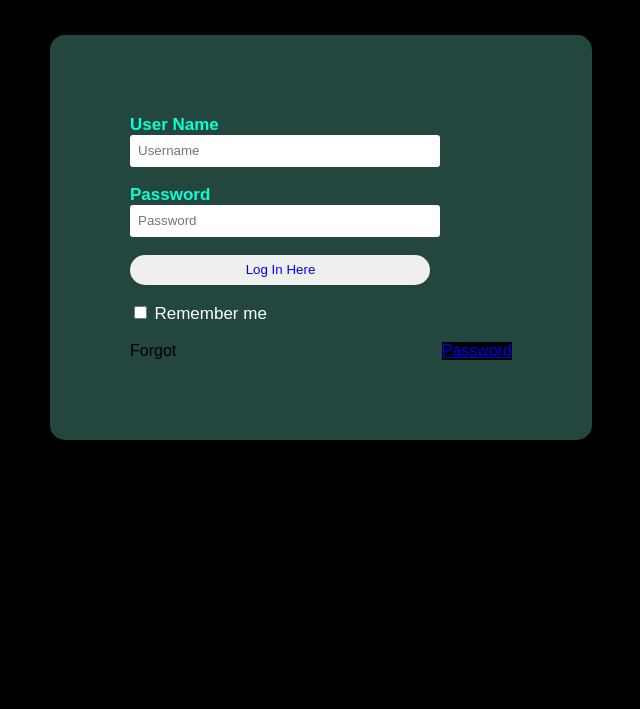
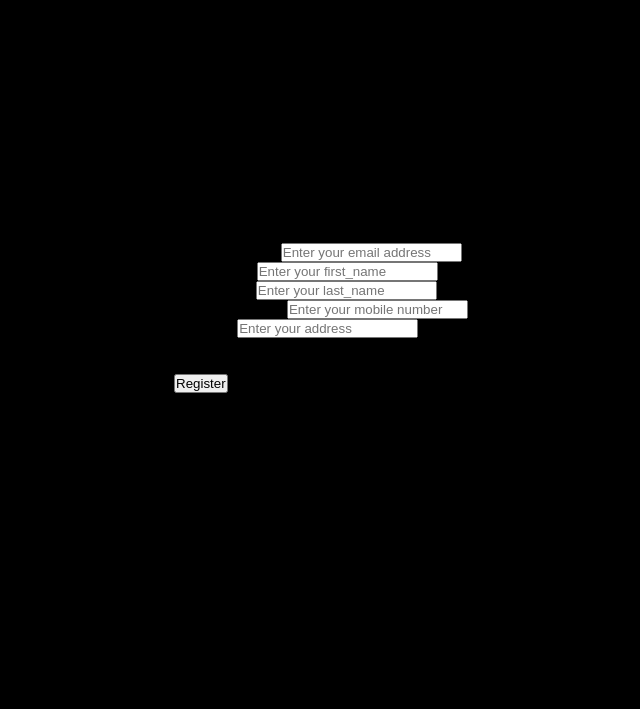
Before and after one commit to srinu-1/Log-in-page, a plain HTML site: page index.html in a window 1280 px wide. Shown: the part 91-800 px from the top of the page, without its empty margins (319-959 px from the left). Drawn offline with Linux system fonts and the light colour scheme; files that its build step writes are made by us from their sources.

Commit message:
first commit

```diff
--- a/index.html
+++ b/index.html
@@ -2,29 +2,55 @@
 <html>
 <head>
     <title>Login Form</title>
-    <link rel="stylesheet" type="text/css" href="css/style.css">
+    <link rel="stylesheet" href="css/style.css">
 </head>
 <body>
-    <h2>Login Page</h2><br>
-    <div class="login">
-    <form id="login" method="get" action="login.php">
-        <label><b>User Name
-        </b>
-        </label>
-        <input type="text" name="Uname" id="Uname" placeholder="Username">
-        <br><br>
-        <label><b>Password
-        </b>
-        </label>
-        <input type="Password" name="Pass" id="Pass" placeholder="Password">
-        <br><br>
-        <input type="button" name="log" id="log" value="Log In Here">
-        <br><br>
-        <input type="checkbox" id="check">
-        <span>Remember me</span>
-        <br><br>
-        Forgot <a href="#">Password</a>
-    </form>
-</div>
+    <div class="container">
+        <div class="title">Log-in form</div>
+        <form action="#">
+            <div class="user-details">
+                <div class="input-box">
+                    <span class="details">Email Address</span>
+                    <input type="text" placeholder="Enter your email address" required>
+                </div>
+                <div class="input-box">
+                    <span class="details">First Name</span>
+                    <input type="text" placeholder="Enter your first_name" required>
+                </div>
+                <div class="input-box">
+                    <span class="details">Last Name</span>
+                    <input type="text" placeholder="Enter your last_name" required>
+                </div>
+                <div class="input-box">
+                    <span class="details">Mobile Number</span>
+                    <input type="text" placeholder="Enter your mobile number" required>
+                </div>
+                <div class="input-box">
+                    <span class="details">Address</span>
+                    <input type="text" placeholder="Enter your address" required>
+                </div>
+                <div class="gender-details">
+                    <span class="gender-title">Gender</span>
+                    <div class="category">
+                        <label for="">
+                            <span class="dot one"></span>
+                            <span class="gender">Male</span>
+                        </label>
+                        <label for="">
+                            <span class="dot one"></span>
+                            <span class="gender">Female</span>
+                        </label>
+                        <label for="">
+                            <span class="dot one"></span>
+                            <span class="gender">prefer not to say</span>
+                        </label>
+                    </div>
+                    <div class="button">
+                        <input type="submit" value="Register">
+                    </div>
+                </div>
+            </div>
+        </form>
+    </div>
 </body>
 </html>
--- a/style.css
+++ b/style.css
@@ -1,59 +1,14 @@
-body
-{
+@import url('https://fonts.googleapis.com/css?family=Poppins:400,700,900');
+*{
     margin: 0;
     padding: 0;
-    background-color: black;
-    font-family: 'Arial';
+    box-sizing: border-box;
+    font-family: 'popins',sans-serif;
 }
-.login{
-        width: 382px;
-        overflow: hidden;
-        margin: auto;
-        margin: 20 0 0 450px;
-        padding: 80px;
-        background: #23463f;
-        border-radius: 15px ;
-
+body{
+    display: flex;
+    height: 100vh;
+    justify-content: center;
+    align-items: center;
+    background: black;
 }
-h2{
-    text-align: center;
-    color: #277582;
-    padding: 20px;
-}
-label{
-    color: #08ffd1;
-    font-size: 17px;
-}
-#Uname{
-    width: 300px;
-    height: 30px;
-    border: none;
-    border-radius: 3px;
-    padding-left: 8px;
-}
-#Pass{
-    width: 300px;
-    height: 30px;
-    border: none;
-    border-radius: 3px;
-    padding-left: 8px;
-
-}
-#log{
-    width: 300px;
-    height: 30px;
-    border: none;
-    border-radius: 17px;
-    padding-left: 7px;
-    color: blue;
-
-
-}
-span{
-    color: white;
-    font-size: 17px;
-}
-a{
-    float: right;
-    background-color: black;
-}
```
